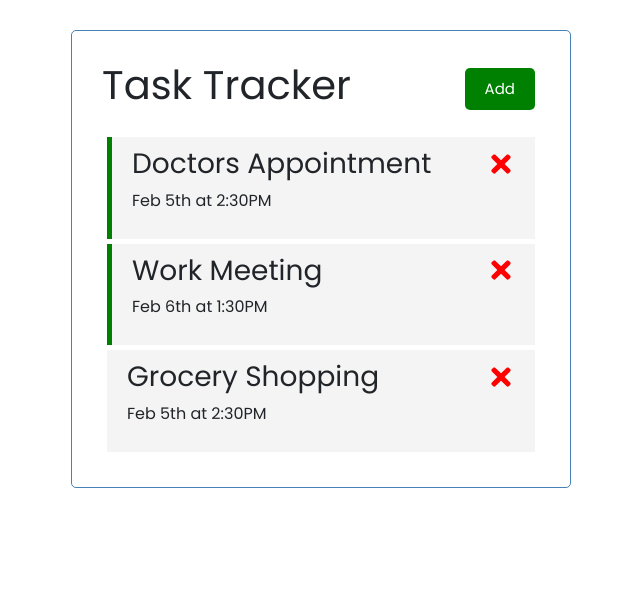
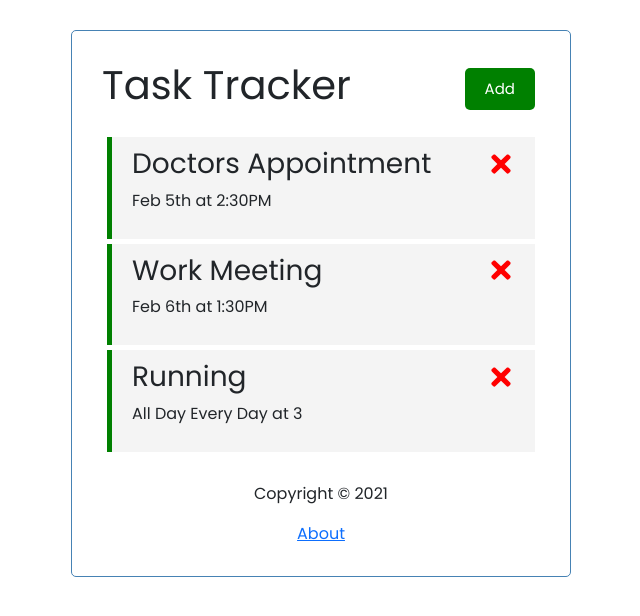
Before and after one commit to bcermak/OOP-Javascipt, a React (Create React App) app in the folder tasktracker/: page / in a window 1280 px wide. Shown: the top 616 px of the page, without its empty margins (319-959 px from the left). Built offline with nearby package versions, Linux system fonts and the light colour scheme; data requests are answered from the project's data file.

Commit message:
created JSON Server, added Routes, etc

```diff
--- /dev/null
+++ b/tasktracker/db.json
@@ -0,0 +1,22 @@
+{
+  "tasks": [
+    {
+      "id": 1,
+      "text": "Doctors Appointment",
+      "day": "Feb 5th at 2:30PM",
+      "reminder": true
+    },
+    {
+      "id": 2,
+      "text": "Work Meeting",
+      "day": "Feb 6th at 1:30PM",
+      "reminder": true
+    },
+    {
+      "text": "Running",
+      "day": "All Day Every Day at 3",
+      "reminder": true,
+      "id": 3
+    }
+  ]
+}
--- a/tasktracker/package.json
+++ b/tasktracker/package.json
@@ -6,9 +6,11 @@
     "@testing-library/jest-dom": "^5.11.9",
     "@testing-library/react": "^11.2.3",
     "@testing-library/user-event": "^12.6.2",
+    "json-server": "^0.16.3",
     "react": "^17.0.1",
     "react-dom": "^17.0.1",
     "react-icons": "^4.1.0",
+    "react-router-dom": "^5.2.0",
     "react-scripts": "4.0.1",
     "web-vitals": "^0.2.4"
   },
@@ -16,7 +18,8 @@
     "start": "react-scripts start",
     "build": "react-scripts build",
     "test": "react-scripts test",
-    "eject": "react-scripts eject"
+    "eject": "react-scripts eject",
+    "server": "json-server --watch db.json --port 5000"
   },
   "eslintConfig": {
     "extends": [
--- a/tasktracker/src/App.js
+++ b/tasktracker/src/App.js
@@ -1,60 +1,125 @@
 import Header from "./components/Header"
+import Footer from "./components/Footer"
+import About from "./components/About"
 import Tasks from "./components/Tasks"
 import AddTask from "./components/AddTask"
-import {useState} from 'react'
+import {useState, useEffect} from 'react'
+import {BrowserRouter as Router, Route} from 'react-router-dom'
 
 const App = () => {
   const [showAddTask, setShowAddTask] = useState
   (false)
   const [tasks, setTasks] = useState([
-    {
-        id: 1,
-        text: 'Doctors Appointment',
-        day: 'Feb 5th at 2:30PM',
-        reminder: true,
-    },
-    {
-        id: 2,
-        text: 'Work Meeting',
-        day: 'Feb 6th at 1:30PM',
-        reminder: true,
-    },
-    {
-        id: 3,
-        text: 'Grocery Shopping',
-        day: 'Feb 5th at 2:30PM',
-        reminder: false,
-    },
+
 ])
+
+useEffect(() => {
+  const getTasks = async ()=> {
+    const tasksFromServer = await fetchTasks()
+    setTasks(tasksFromServer)
+  }
+
+  getTasks()
+}, [])
+
+// Fetch Tasks
+
+const fetchTasks = async () => {
+  const res = await fetch ('http://localhost:5000/tasks')
+  const data = await res.json()
+
+  return data
+}
+
+
+// Fetch Task
+
+const fetchTask = async (id) => {
+  const res = await fetch (`http://localhost:5000/tasks/${id}`)
+  const data = await res.json()
+
+  return data
+}
+
 
 // Add Task
 
-const addTask = (task) => {
-  const id = Math.floor(Math.random() * 10000) + 1
-  const newTask = {id,...task}
-  setTasks([...tasks, newTask])
+const addTask = async (task) => {
+  const res = await fetch ('http://localhost:5000/tasks', {
+    method: 'POST',
+    headers: {
+      'Content-type': 'application/json'
+    },
+    body: JSON.stringify(task)
+  })
+
+  const data = await res.json()
+
+  setTasks([...tasks, data])
+
+  // const id = Math.floor(Math.random() * 10000) + 1
+  // const newTask = {id,...task}
+  // setTasks([...tasks, newTask])
 }
 
 // Delete Task
 
-const deleteTask = (id) => {
+const deleteTask = async (id) => {
+  await fetch(`http://localhost:5000/tasks/${id}`, {
+    method: 'DELETE'
+  }, )
+
   setTasks(tasks.filter((task) => task.id!== id))
 
 }
 
 // Toggle Reminder
 
-const toggleReminder = (id) => {
-  setTasks(tasks.map((task) => task.id === id ? {...task, reminder: !task.reminder} : task))
+const toggleReminder = async (id) => {
+  const taskToToggle = await fetchTask(id)
+  const updTask = {...taskToToggle,
+    reminder: !taskToToggle.reminder}
+
+  const res = await fetch(`http://localhost:5000/tasks/${id}`, {
+    method: 'PUT',
+    headers: {
+      'Content-type': 'application/json'
+    },
+    body: JSON.stringify(updTask)
+  })
+
+  const data = await res.json()
+
+  setTasks(tasks.map((task) => task.id === id ? {...task, reminder: data.reminder} : task))
 }
 
   return (
+    <Router>
     <div className="container">
       <Header onAdd={()=> setShowAddTask
         (!showAddTask)} showAdd={showAddTask} />
-      {showAddTask && <AddTask onAdd={addTask}/>}
-      {tasks.length > 0 ? <Tasks tasks={tasks} onDelete={deleteTask} onToggle={toggleReminder}/> : 'No Tasks Left!' }
-    </div>
+      <Route
+      path='/'
+      exact
+      render={(props) =>(
+        <>
+          {showAddTask && <AddTask onAdd=
+          {addTask}/>}
+          {tasks.length > 0 ? (
+            <Tasks
+              tasks={tasks}
+              onDelete={deleteTask}
+              onToggle={toggleReminder}
+            />
+            )  : (
+              'No Tasks Left!'
+              )}
+        </>
+      )} />
+      <Route path='/about' component={About} />
+      <Footer />
+      </div>
+      </Router>
   );
 }
 
--- /dev/null
+++ b/tasktracker/src/components/About.css
@@ -0,0 +1,3 @@
+.about {
+    text-align: center;
+}
--- /dev/null
+++ b/tasktracker/src/components/About.js
@@ -0,0 +1,13 @@
+import {Link} from 'react-router-dom'
+import './About.css';
+
+const About = () => {
+    return (
+        <div className="about">
+            <h4> Version 1.0.0</h4>
+            <Link to='/'> Go Back</Link>
+        </div>
+    )
+}
+
+export default About
--- /dev/null
+++ b/tasktracker/src/components/Footer.js
@@ -0,0 +1,12 @@
+import {Link} from 'react-router-dom'
+
+const Footer = () => {
+    return (
+        <footer>
+            <p> Copyright &copy; 2021 </p>
+            <Link to='/about'> About </Link>
+        </footer>
+    )
+}
+
+export default Footer
--- a/tasktracker/src/components/Header.js
+++ b/tasktracker/src/components/Header.js
@@ -1,15 +1,18 @@
 import PropTypes from 'prop-types'
 import Buttons from './Buttons'
+import { useLocation } from 'react-router-dom'
 
 const Header = ({ title, onAdd, showAdd}) => {
+    const location = useLocation()
 
     return (
         <header className='header'>
-            <h1> {title}</h1>
-            <Buttons
+            {location.pathname === '/' && <h1> {title}</h1>}
+            {location.pathname === '/' && <Buttons
                 color={showAdd ? 'Red' : 'Green'}
                 text={showAdd ? 'Close' : 'Add'}
-                onClick={onAdd}/>
+                onClick={onAdd}
+            />}
         </header>
     )
 }
```
Also changed, not shown: 1 other file (tests, documents, lock files or other folders).
